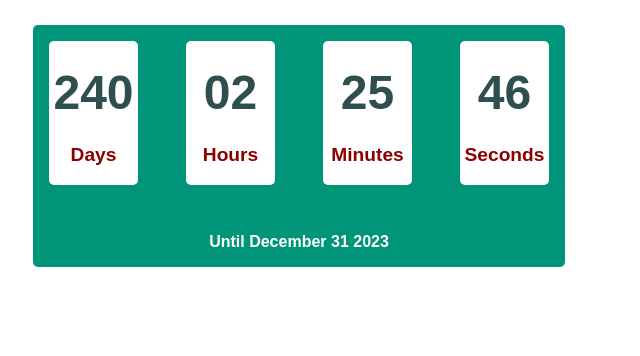
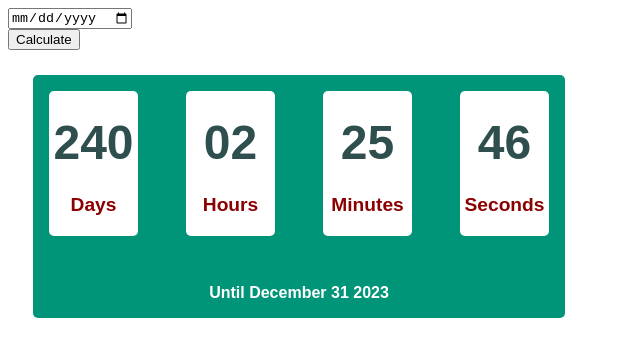
Before and after one commit to codeswitching9/date-countdown, a plain HTML site: page index.html in a window 1280 px wide. Shown: the whole page, without its empty margins (0-640 px from the left). Drawn offline with nearby package versions, Linux system fonts and the light colour scheme.

Commit message:
basic date picker updated

```diff
--- a/index.html
+++ b/index.html
@@ -7,6 +7,14 @@
         <link rel="stylesheet" href="src/main.css">
     </head>
     <body>
+        <!-- calendar picker added -->
+        <form>
+            <input class="form-control" type="date" id="textDate" placeholder="Select Date" />
+            <br>
+            <input type="button" value="Calculate" onclick="startTimer()"
+        </form>
+
+        <!-- countdown widget -->
         <div class="until" id="myCountdown">
             <div class="until__component">
                 <div class="until__numeric until__numeric--days">00</div>
@@ -27,6 +35,8 @@
             <!-- would like to make event name based on input from user (like a pop up calendar) -->
             <div class="until__event">Until December 31, 2023</div>
         </div>
+
+        <!-- script for actual countdown -->
         <script src="https://cdnjs.cloudflare.com/ajax/libs/dayjs/1.11.7/dayjs.min.js"></script>
         <script src="https://cdnjs.cloudflare.com/ajax/libs/dayjs/1.11.7/plugin/duration.min.js"></script>
         <script src="src/main.js"></script>
```
Also changed, not shown: src/main.css (line endings or trailing spaces).
